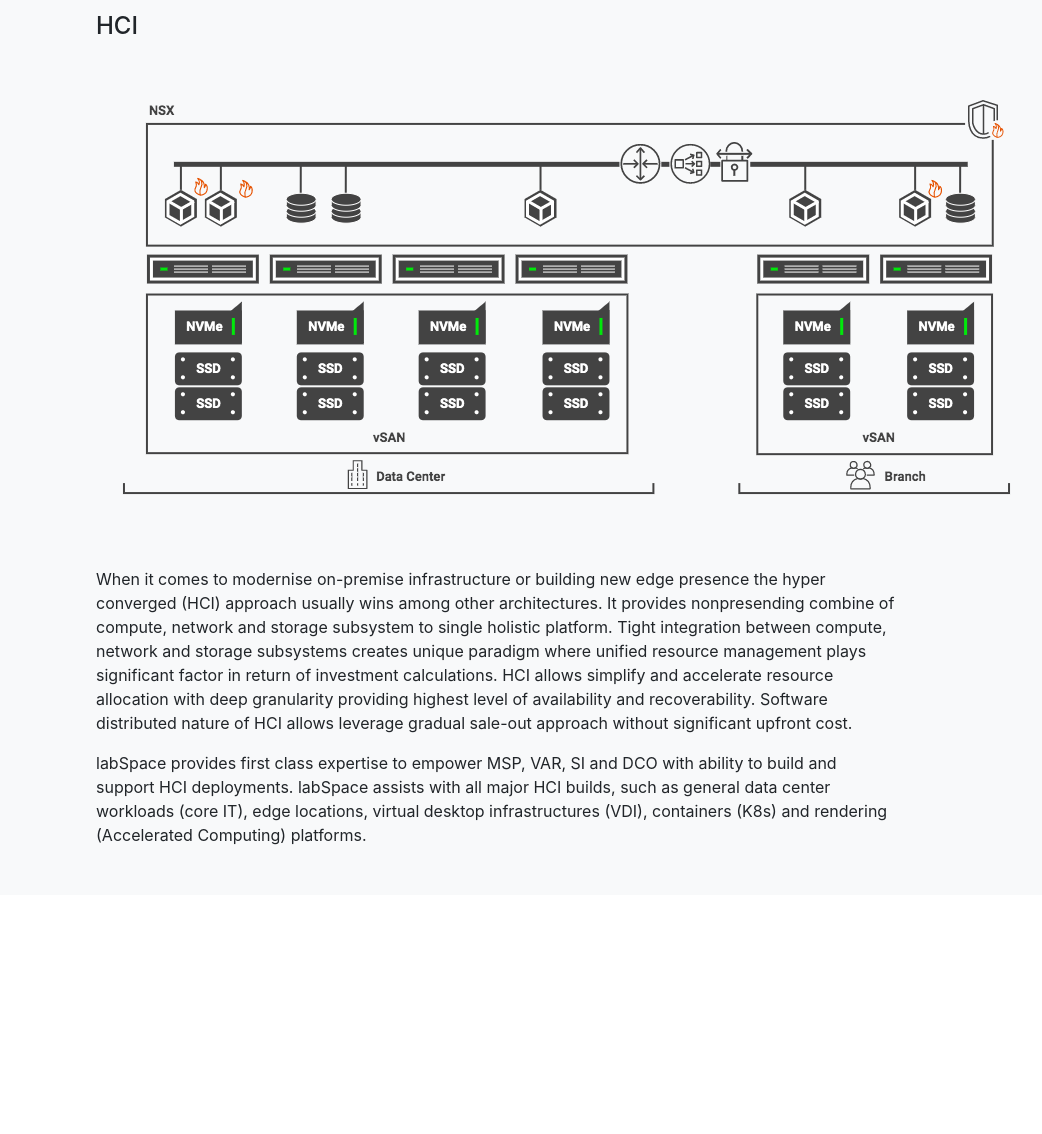
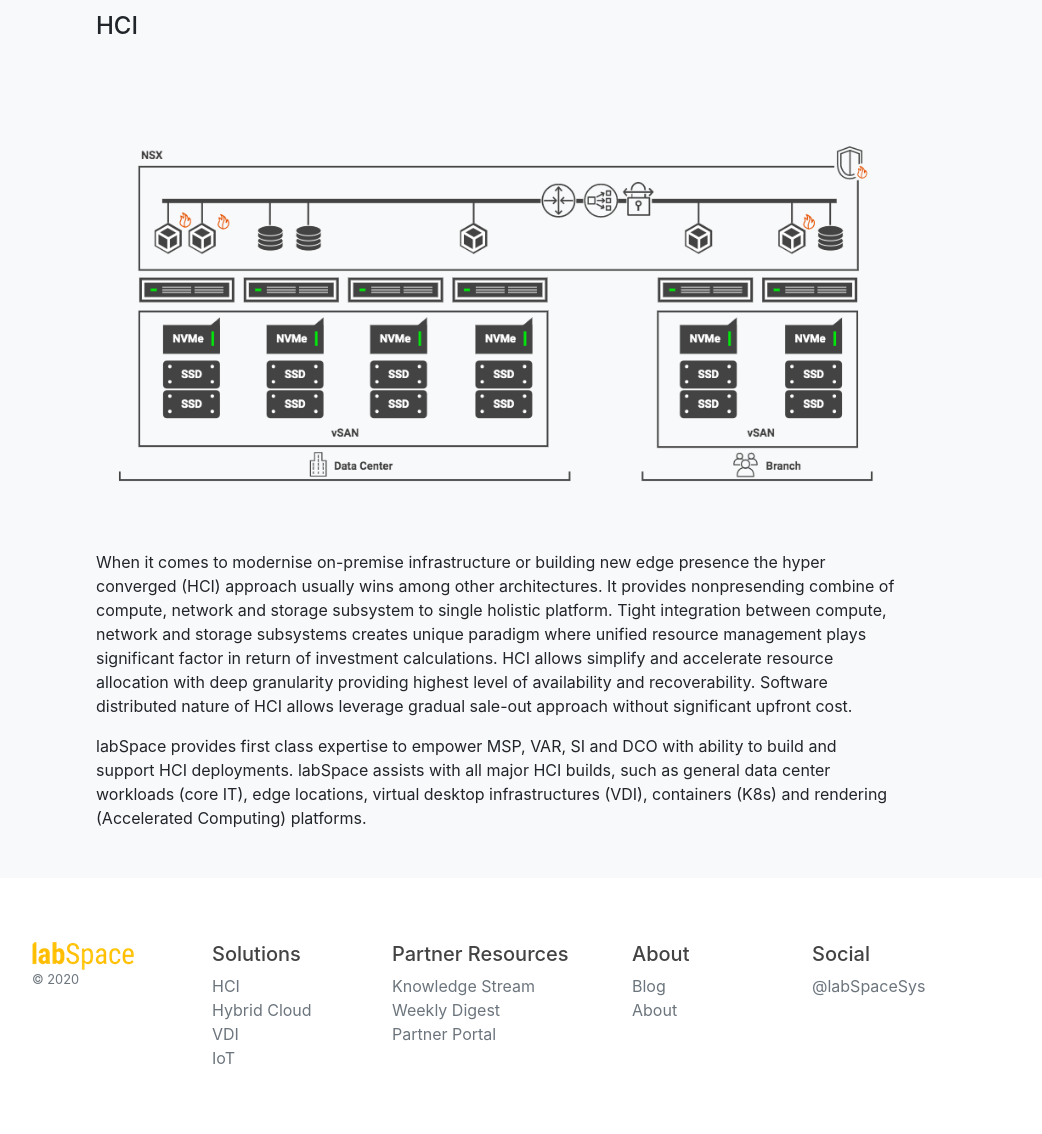
Before and after one commit to IgorNemy/labSpacePages, a plain HTML site: page hci.html in a window 1280 px wide. Shown: the part 100-1234 px from the top of the page, without its empty margins (143-1185 px from the left). Before the commit the page ends 1011 px from the top, so only its background shows below. Drawn offline with nearby package versions, Linux system fonts and the light colour scheme.

Commit message:
version 0.23

```diff
--- a/hci.html
+++ b/hci.html
@@ -16,13 +16,13 @@
 		<div class="position-relative overflow-hidden m-md-3 bg-light">
 			<div class="col-md-8 mx-auto my-4">
 				<p class="h4 text-uppercase my-5">HCI</p>
-				<img src="HCI.png" class="mx-auto d-block my-5" alt="Hyper Converged Infrastructure HCI">
+				<img src="HCI.png" class="img-fluid my-5" alt="Hyper Converged Infrastructure HCI">
 				<p>When it comes to modernise on-premise infrastructure or building new edge presence the hyper converged (HCI) approach usually wins among other architectures. It provides nonpresending combine of compute, network and storage subsystem to single holistic platform. Tight integration between compute, network and storage subsystems creates unique paradigm where unified resource management plays significant factor in return of investment calculations. HCI allows simplify and accelerate resource allocation with deep granularity providing highest level of availability and recoverability. Software distributed nature of HCI allows leverage gradual sale-out approach without significant upfront cost.</p>
 				<p class="mb-5">labSpace provides first class expertise to empower MSP, VAR, SI and DCO with ability to build and support HCI deployments. labSpace assists with all major HCI builds, such as general data center workloads (core IT), edge locations, virtual desktop infrastructures (VDI), containers (K8s) and rendering (Accelerated Computing) platforms.</p>
 			</div>
 		</div>
 
-		<div class="footer"></div>
+		<div id="footer"></div>
 
 		<script src="https://code.jquery.com/jquery-3.5.1.min.js" integrity="sha256-9/aliU8dGd2tb6OSsuzixeV4y/faTqgFtohetphbbj0=" crossorigin="anonymous"></script>
     <script src="https://stackpath.bootstrapcdn.com/bootstrap/4.5.0/js/bootstrap.min.js" integrity="sha384-OgVRvuATP1z7JjHLkuOU7Xw704+h835Lr+6QL9UvYjZE3Ipu6Tp75j7Bh/kR0JKI" crossorigin="anonymous"></script>
```
